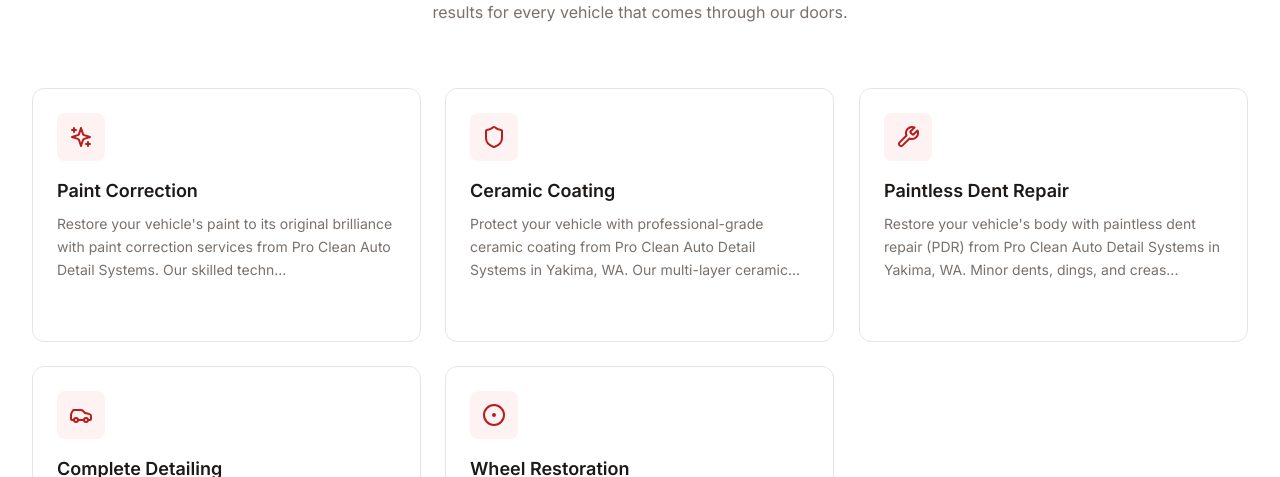
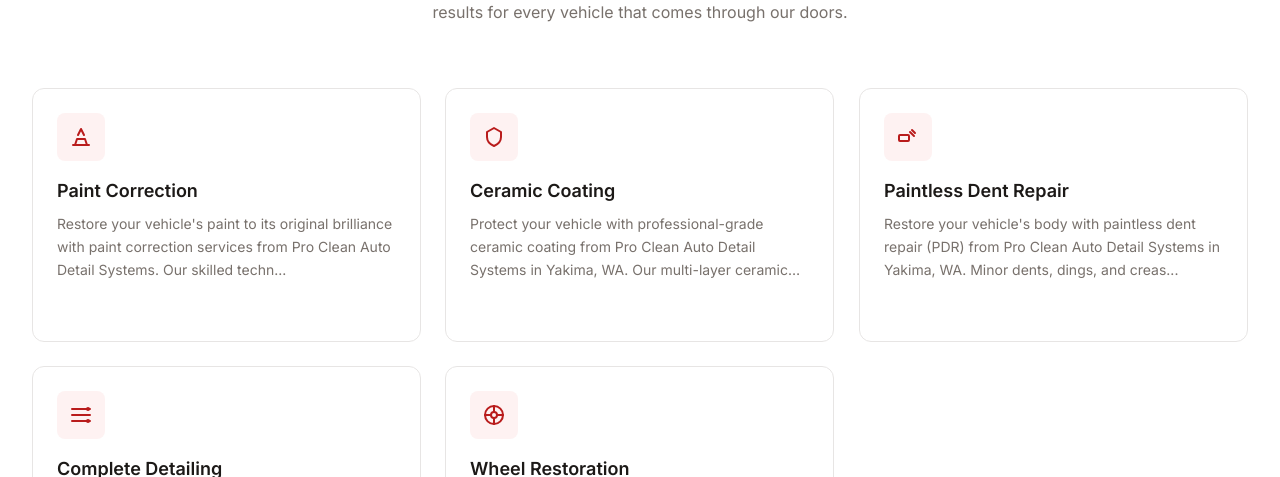
Before and after one commit to LADdigital/proclean-website, a React (Vite) app: page / in a window 1280 px wide. Shown: the part 1088-1565 px from the top of the page. Built offline with nearby package versions, Linux system fonts and the light colour scheme; no server answers; the database is empty.

Commit message:
Updated Home.tsx

```diff
--- a/src/pages/Home.tsx
+++ b/src/pages/Home.tsx
@@ -1,16 +1,11 @@
 import { useRef } from 'react';
 import {
-  Shield,
-  Sparkles,
-  Car,
-  CircleDot,
   Star,
   ArrowRight,
   ChevronRight,
   Phone,
   Clock,
   MapPin,
-  Wrench,
 } from 'lucide-react';
 import { Link } from 'react-router-dom';
 import BookingButton from '../components/BookingButton';
@@ -50,12 +45,56 @@ const homeServices = homeServiceIds.map((id) => {
   return services.find((s) => s.id === id)!;
 }).filter(Boolean);
 
+const svgProps = {
+  width: 24,
+  height: 24,
+  viewBox: '0 0 24 24',
+  fill: 'none',
+  stroke: 'currentColor',
+  strokeWidth: 2,
+  strokeLinecap: 'round' as const,
+  strokeLinejoin: 'round' as const,
+};
+
 const serviceIcons: Record<string, React.ReactNode> = {
-  'ceramic-coating': <Shield className="w-6 h-6" />,
-  'paint-correction': <Sparkles className="w-6 h-6" />,
-  'wheel-restoration': <CircleDot className="w-6 h-6" />,
-  'paintless-dent-repair': <Wrench className="w-6 h-6" />,
-  'complete-detailing': <Car className="w-6 h-6" />,
+  'paint-correction': (
+    <svg {...svgProps}>
+      <path d="M4 20h16"/>
+      <path d="M6 20l2-6h8l2 6"/>
+      <path d="M9 10l3-6 3 6"/>
+    </svg>
+  ),
+  'ceramic-coating': (
+    <svg {...svgProps}>
+      <path d="M12 3l7 4v5c0 5-3.5 7.5-7 9-3.5-1.5-7-4-7-9V7l7-4z"/>
+    </svg>
+  ),
+  'paintless-dent-repair': (
+    <svg {...svgProps}>
+      <rect x="3" y="10" width="10" height="6" rx="1"/>
+      <path d="M14 7l4 4"/>
+      <path d="M16 5l3 3"/>
+    </svg>
+  ),
+  'complete-detailing': (
+    <svg {...svgProps}>
+      <path d="M3 6h18"/>
+      <path d="M3 12h18"/>
+      <path d="M3 18h18"/>
+      <circle cx="19" cy="6" r="2" fill="currentColor" stroke="none"/>
+      <circle cx="19" cy="18" r="2" fill="currentColor" stroke="none"/>
+    </svg>
+  ),
+  'wheel-restoration': (
+    <svg {...svgProps}>
+      <circle cx="12" cy="12" r="9"/>
+      <circle cx="12" cy="12" r="3"/>
+      <line x1="12" y1="3" x2="12" y2="9"/>
+      <line x1="12" y1="15" x2="12" y2="21"/>
+      <line x1="3" y1="12" x2="9" y2="12"/>
+      <line x1="15" y1="12" x2="21" y2="12"/>
+    </svg>
+  ),
 };
 
 export default function Home() {
--- a/src/pages/Services.tsx
+++ b/src/pages/Services.tsx
@@ -1,18 +1,6 @@
 import { useEffect, useState } from 'react';
 import { useLocation } from 'react-router-dom';
-import {
-  Shield,
-  Sparkles,
-  Car,
-  Droplets,
-  CircleDot,
-  PaintBucket,
-  Disc3,
-  Truck,
-  Ship,
-  Zap,
-  CheckCircle,
-} from 'lucide-react';
+import { CheckCircle } from 'lucide-react';
 import BookingButton from '../components/BookingButton';
 import ServiceImageUpload from '../components/ServiceImageUpload';
 import { useScrollAnimation } from '../hooks/useScrollAnimation';
@@ -21,17 +9,92 @@ import { services } from '../data/services';
 import { siteContent } from '../content/siteContent';
 import { supabase } from '../lib/supabase';
 
+const svgProps = {
+  width: 24,
+  height: 24,
+  viewBox: '0 0 24 24',
+  fill: 'none',
+  stroke: '#B91C1C',
+  strokeWidth: 2,
+  strokeLinecap: 'round' as const,
+  strokeLinejoin: 'round' as const,
+};
+
 const serviceIcons: Record<string, React.ReactNode> = {
-  'ceramic-coating': <Shield className="w-8 h-8" />,
-  'paint-correction': <Sparkles className="w-8 h-8" />,
-  'interior-detailing': <Car className="w-8 h-8" />,
-  'exterior-detailing': <Droplets className="w-8 h-8" />,
-  'wheel-restoration': <CircleDot className="w-8 h-8" />,
-  'paint-touchup': <PaintBucket className="w-8 h-8" />,
-  'rock-chip-repair': <Disc3 className="w-8 h-8" />,
-  'paintless-dent-repair': <Zap className="w-8 h-8" />,
-  'rv-detailing': <Truck className="w-8 h-8" />,
-  'boat-detailing': <Ship className="w-8 h-8" />,
+  'paint-correction': (
+    <svg {...svgProps}>
+      <path d="M4 20h16"/>
+      <path d="M6 20l2-6h8l2 6"/>
+      <path d="M9 10l3-6 3 6"/>
+    </svg>
+  ),
+  'ceramic-coating': (
+    <svg {...svgProps}>
+      <path d="M12 3l7 4v5c0 5-3.5 7.5-7 9-3.5-1.5-7-4-7-9V7l7-4z"/>
+    </svg>
+  ),
+  'paintless-dent-repair': (
+    <svg {...svgProps}>
+      <rect x="3" y="10" width="10" height="6" rx="1"/>
+      <path d="M14 7l4 4"/>
+      <path d="M16 5l3 3"/>
+    </svg>
+  ),
+  'interior-detailing': (
+    <svg {...svgProps}>
+      <path d="M3 9l9-7 9 7v11a2 2 0 0 1-2 2H5a2 2 0 0 1-2-2z"/>
+      <polyline points="9 22 9 12 15 12 15 22"/>
+    </svg>
+  ),
+  'exterior-detailing': (
+    <svg {...svgProps}>
+      <path d="M3 12l2-2m0 0l7-7 7 7M5 10v10a1 1 0 0 0 1 1h3m10-11l2 2m-2-2v10a1 1 0 0 1-1 1h-3"/>
+      <path d="M8 21h8"/>
+      <path d="M12 3v4"/>
+    </svg>
+  ),
+  'wheel-restoration': (
+    <svg {...svgProps}>
+      <circle cx="12" cy="12" r="9"/>
+      <circle cx="12" cy="12" r="3"/>
+      <line x1="12" y1="3" x2="12" y2="9"/>
+      <line x1="12" y1="15" x2="12" y2="21"/>
+      <line x1="3" y1="12" x2="9" y2="12"/>
+      <line x1="15" y1="12" x2="21" y2="12"/>
+    </svg>
+  ),
+  'paint-touchup': (
+    <svg {...svgProps}>
+      <path d="M12 19l7-7 3 3-7 7-3-3z"/>
+      <path d="M18 13l-1.5-7.5L2 2l3.5 14.5L13 18l5-5z"/>
+      <path d="M2 2l7.586 7.586"/>
+      <circle cx="11" cy="11" r="2"/>
+    </svg>
+  ),
+  'rock-chip-repair': (
+    <svg {...svgProps}>
+      <circle cx="12" cy="12" r="9"/>
+      <path d="M9 9l6 6"/>
+      <path d="M9 15l2-2"/>
+      <path d="M13 9l2 2"/>
+    </svg>
+  ),
+  'rv-detailing': (
+    <svg {...svgProps}>
+      <rect x="1" y="7" width="18" height="11" rx="2"/>
+      <path d="M19 9h2l2 4v2h-4"/>
+      <circle cx="6" cy="18" r="2"/>
+      <circle cx="16" cy="18" r="2"/>
+    </svg>
+  ),
+  'boat-detailing': (
+    <svg {...svgProps}>
+      <path d="M3 17l4-8 5 6 3-4 4 6"/>
+      <path d="M2 20h20"/>
+      <path d="M12 3v4"/>
+      <path d="M8 7h8"/>
+    </svg>
+  ),
 };
 
 
```
